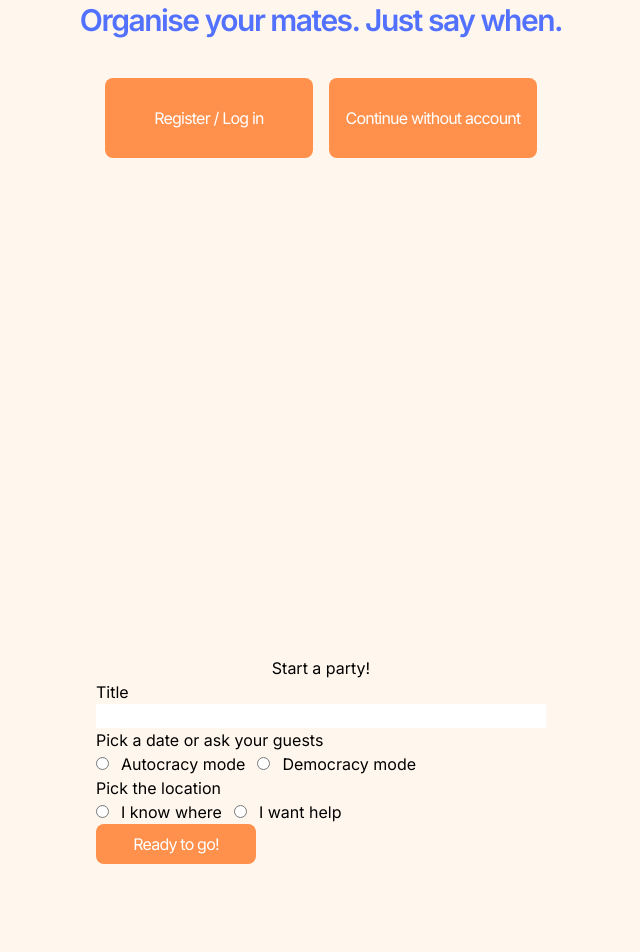
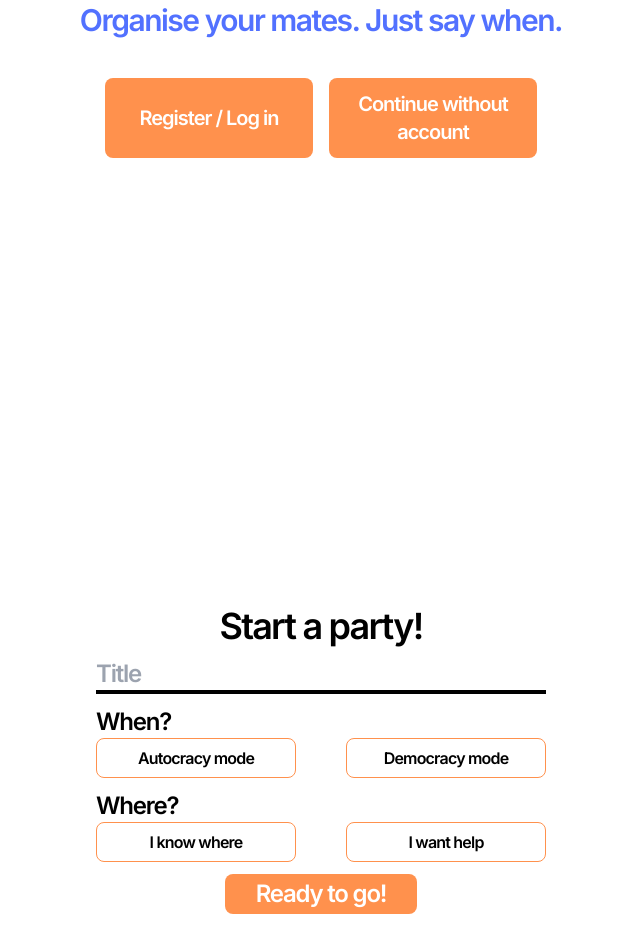
Before and after one commit to rogermarco/sayWhen, a Next.js app: page / in a window 1280 px wide. Shown: the part 440-1392 px from the top of the page, without its empty margins (319-959 px from the left). Built offline with nearby package versions, Linux system fonts and the light colour scheme; no server answers.

Commit message:
add and update new tailwind globals, create styling for event-form

```diff
--- a/app/globals.css
+++ b/app/globals.css
@@ -4,9 +4,15 @@
 
 @layer components {
   .btn-primary {
-    @apply h-20 w-52 items-center text-center tracking-tighter rounded-lg bg-logo-orange text-white transition-colors hover:bg-orange-600
+    @apply h-20 w-52 items-center tracking-tighter rounded-lg bg-logo-orange text-white transition-colors hover:bg-orange-600
   }
   .btn-secondary {
-    @apply h-10 w-40 items-center text-center tracking-tighter rounded-lg bg-logo-orange text-white transition-colors hover:bg-orange-600
+    @apply h-10 w-48 items-center tracking-tighter rounded-lg bg-logo-orange text-white transition-colors hover:bg-orange-600
+  }
+  .form-heading {
+    @apply font-semibold tracking-tighter text-2xl
+  }
+  .mode-buttons {
+    @apply inline-flex items-center justify-between w-[200px] h-10 font-semibold tracking-tighter bg-white border border-logo-orange rounded-lg cursor-pointer peer-checked:bg-logo-orange peer-checked:text-white hover:bg-logo-orange hover:text-white
   }
 }
--- a/app/layout.tsx
+++ b/app/layout.tsx
@@ -12,7 +12,7 @@ export const metadata: Metadata = {
 export default function RootLayout({ children }: { children: React.ReactNode }) {
   return (
     <html lang="en" suppressHydrationWarning>
-      <body className={`${inter.className} bg-orange-50`}>{children}</body>
+      <body className={`${inter.className}`}>{children}</body>
     </html>
   )
 }
--- a/app/ui/button.tsx
+++ b/app/ui/button.tsx
@@ -14,14 +14,14 @@ function Button ({ label }: ButtonProps) {
   return (
     <>
     {(label == 'Register / Log in') && <button
-      className='btn-primary'
+      className='btn-primary font-semibold tracking-tighter text-xl'
     >
     {label}
     </button>
     ||
     (label == 'Continue without account') &&
     <button
-      className='btn-primary'
+      className='btn-primary font-semibold tracking-tighter text-xl'
       onClick={scrollToForm}
     >
     {label}
--- a/app/ui/event-form.tsx
+++ b/app/ui/event-form.tsx
@@ -49,32 +49,34 @@ function EventForm ({ eventPageLink }: EventFormProps) {
   return (
     <div className='w-full h-full flex'>
       <form className='m-auto w-[450px]' onSubmit={handleSubmit}>
-        <h1 className='text-center'>Start a party!</h1>
-        <div className='form-control'>
-          <h2>Title</h2>
+        <h1 className='text-center text-4xl font-semibold tracking-tighter'>Start a party!</h1>
+        <div className='py-3'>
           <input
           type='text'
           name='title'
           required={true}
-          className='w-full'
+          placeholder='Title'
+          className='w-full form-heading border-b-4 border-black'
           onChange={e => setEventBuilder({...eventBuilder, title: e.target.value})}
           />
         </div>
 
-        <h2>Pick a date or ask your guests</h2>
-        <div className='form-control flex flex-col justify-around'>
+        <h3 className='form-heading'>When?</h3>
+        <div className='flex flex-col justify-around'>
           {/* MODE SELECTION */}
-          <div className='flex'>
+          <div className='flex justify-between'>
             {modesArray.map((mode, index) => {
               return (
                 <div key={index}>
                   <input
                   type='radio'
+                  id={`${mode}`}
                   name='mode'
                   required={true}
                   onChange={() => setDateMode(mode)}
+                  className='hidden peer'
                   />
-                  <label className='px-3'>{`${mode} mode`}</label>
+                  <label className='mode-buttons' htmlFor={`${mode}`}><p className='w-full text-center'>{`${mode} mode`}</p></label>
                 </div>
               )
             })}
@@ -86,27 +88,30 @@ function EventForm ({ eventPageLink }: EventFormProps) {
             name='date'
             required={true}
             onChange={(e) => setEventBuilder({...eventBuilder, date: e.target.value})}
+            className='w-full form-heading border-b-4 border-black'
             />
             ||
           (dateMode == 'Democracy') &&
-            <p>some interactive calendar</p>
+            <p className='w-full form-heading border-b-4 border-black'>some other selection</p>
           }
         </div>
 
-        <h2>Pick the location</h2>
-        <div className='form-control flex flex-col justify-around'>
+        <h3 className='form-heading pt-3'>Where?</h3>
+        <div className='flex flex-col justify-around'>
           {/* LOCATION SELECTION */}
-          <div className='flex'>
+          <div className='flex justify-between'>
             {locationArray.map((location, index) => {
               return (
                 <div key={index}>
                   <input
                   type='radio'
+                  id={`${location}`}
                   name='location'
                   required={true}
                   onChange={() => setLocationMode(location)}
+                  className='hidden peer'
                   />
-                  <label className='px-3'>{`${location}`}</label>
+                  <label className='mode-buttons text-center' htmlFor={`${location}`}><p className='w-full text-center'>{`${location}`}</p></label>
                 </div>
               )
             })}
@@ -120,15 +125,17 @@ function EventForm ({ eventPageLink }: EventFormProps) {
             type='text'
             name='search'
             required={true}
-            className='w-full'
-            placeholder="search for places with 'restaurant', 'bar', 'cafe', etc"
+            className='w-full form-heading border-b-4 border-black'
+            placeholder="'restaurant', 'bar', 'cafe', etc"
           />
           }
         </div>
         {/* MUST USE ROUTER.PUSH INSTEAD OF <LINK> TO MAKE REDIRECTION AND POST WORK TOGETHER */}
-          <button type='submit' className='btn-secondary' onClick={() => router.push(`/${eventPageLink}`)}>
+        <div className='flex justify-center pt-3'>
+          <button type='submit' className='btn-secondary justify-center form-heading' onClick={() => router.push(`/${eventPageLink}`)}>
             Ready to go!
           </button>
+        </div>
       </form>
     </div>
    );
--- a/app/ui/map.tsx
+++ b/app/ui/map.tsx
@@ -23,6 +23,7 @@ function Map ( {eventBuilder, setEventBuilder}: MapProps ) {
           componentRestrictions: {country: 'es'},
         }
       }
+      className='w-full form-heading border-b-4 border-black'
     />
     {eventBuilder.location &&
       <iframe
```
